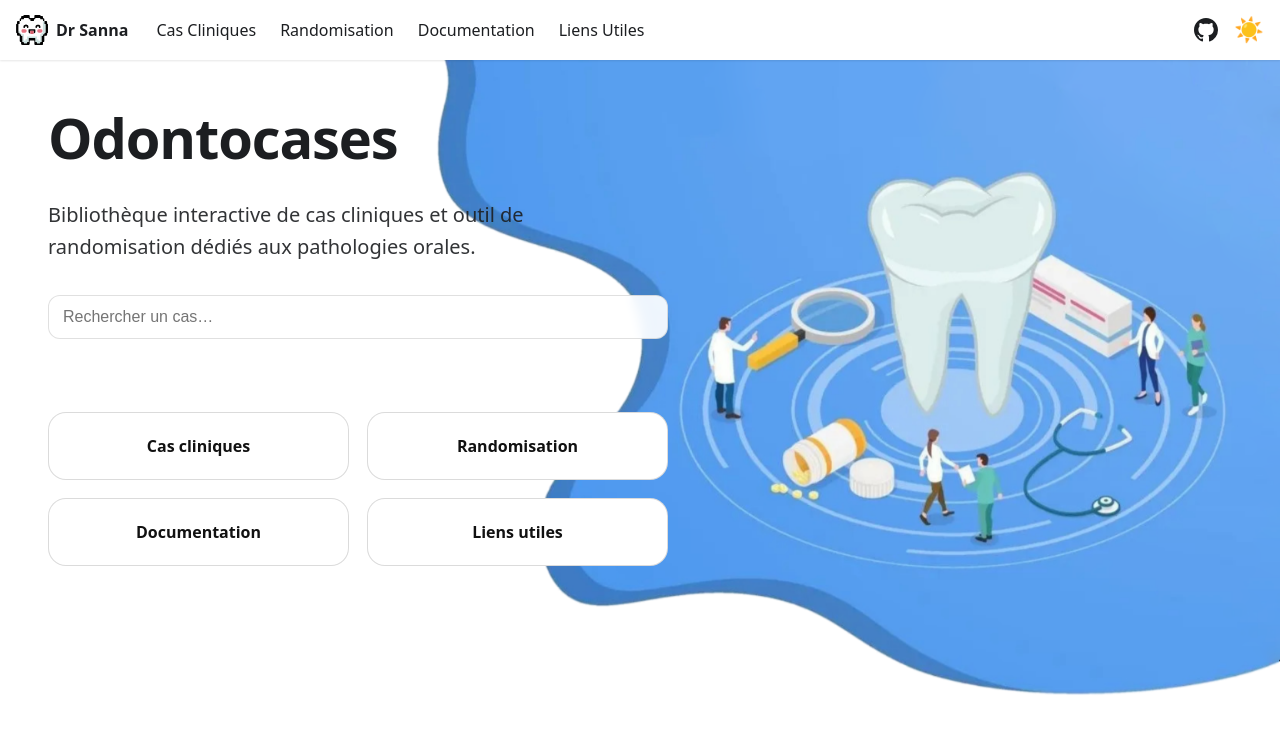
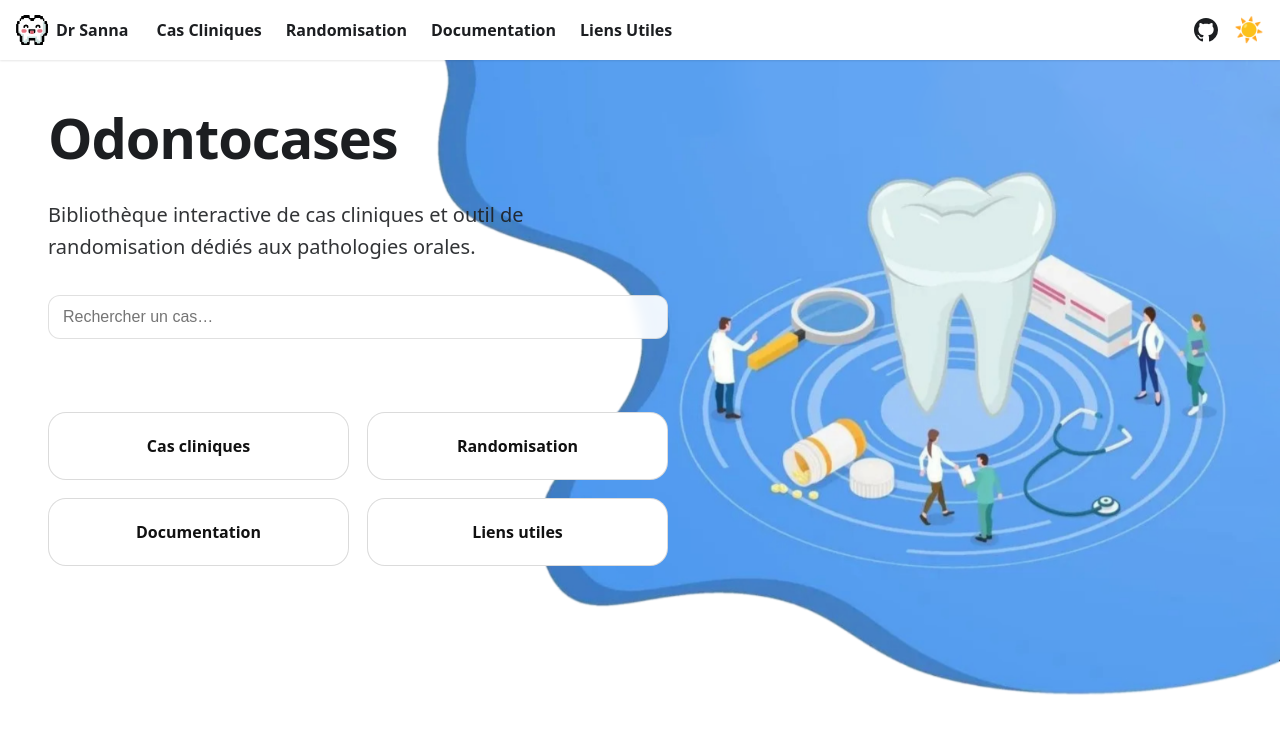
Before and after one commit to Dr-Sanna/odontocases, a React (Vite) app: page / in a window 1280 px wide. Shown: the top 734 px of the page. Built offline with nearby package versions, Linux system fonts and the light colour scheme; no server answers.

Commit message:
commit message

```diff
--- a/src/components/Navbar.css
+++ b/src/components/Navbar.css
@@ -96,7 +96,7 @@ img.logo {
 
 .nav-links {
   display: flex;
-  font-weight: var(--ifm-font-weight-semibold);
+  font-weight: 600;
   gap: 0;
 }
 
```
